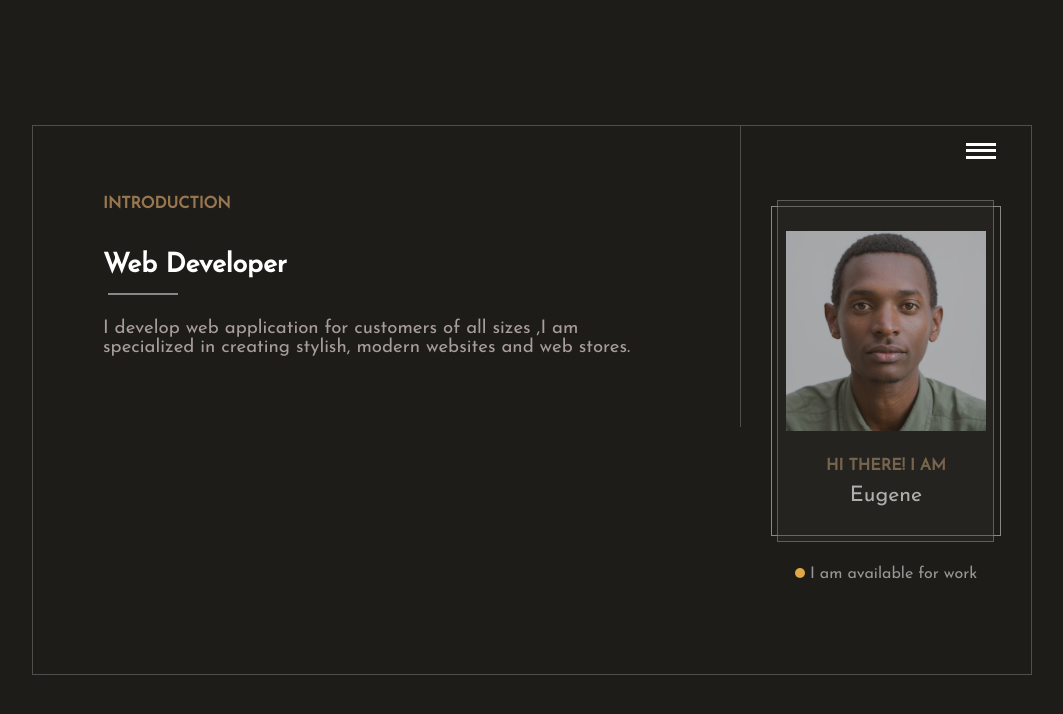
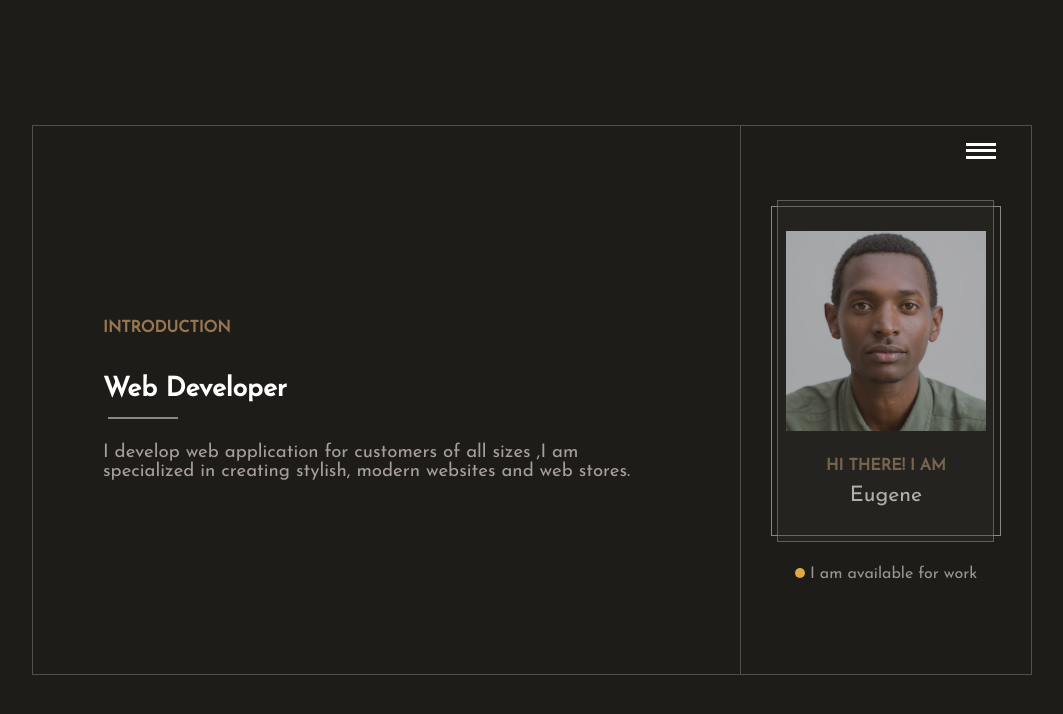
Before and after one commit to MunyamEugene/portfolio, a plain HTML site: page index.html in a window 1280 px wide. Shown: the top 714 px of the page, without its empty margins (108-1171 px from the left). Drawn offline with Linux system fonts and the light colour scheme; a script that the page names is missing.

Commit message:
initial commit

```diff
--- a/style/style.css
+++ b/style/style.css
@@ -179,7 +179,7 @@ h1 + p{
     flex-direction: column;
     justify-content: center;
     padding: 50px;
-    height: 100%;
+    height: 548px;
 }
 .advert .active{
     height: 5px;
```
